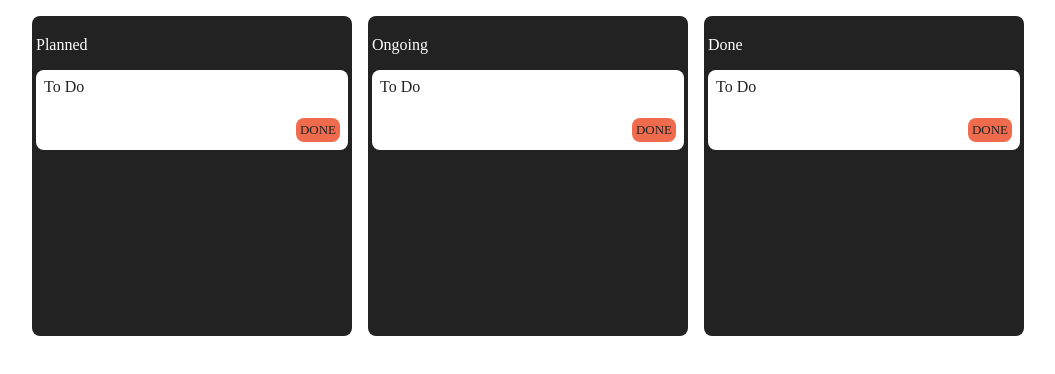
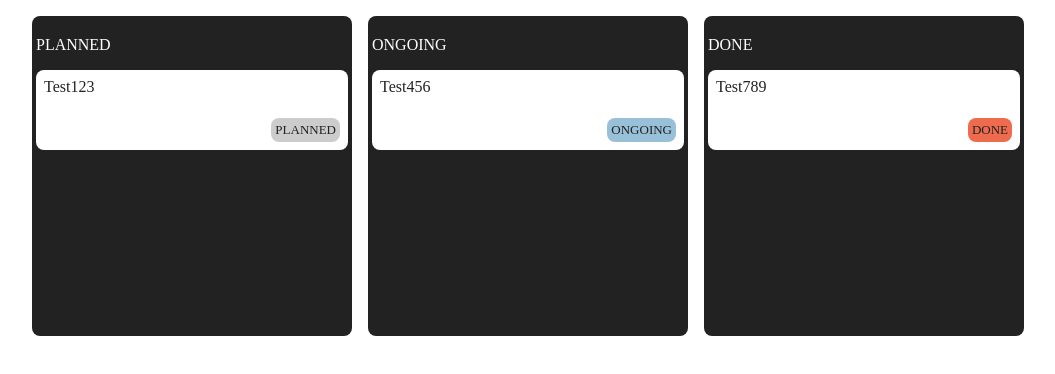
Before and after one commit to dgentilli/zustand-kanban, a React (Vite) app: page / in a window 1280 px wide. Shown: the top 374 px of the page, without its empty margins (112-1167 px from the left). Built offline with nearby package versions, Linux system fonts and the light colour scheme.

Commit message:
Implement Zustand for retrieving tasks

```diff
--- a/package.json
+++ b/package.json
@@ -12,7 +12,8 @@
   "dependencies": {
     "classnames": "^2.5.1",
     "react": "^18.3.1",
-    "react-dom": "^18.3.1"
+    "react-dom": "^18.3.1",
+    "zustand": "^4.5.4"
   },
   "devDependencies": {
     "@types/react": "^18.3.3",
--- a/src/App.tsx
+++ b/src/App.tsx
@@ -4,9 +4,9 @@ import Column from './components/Column';
 function App() {
   return (
     <div className='App'>
-      <Column state='Planned' />
-      <Column state='Ongoing' />
-      <Column state='Done' />
+      <Column state='PLANNED' />
+      <Column state='ONGOING' />
+      <Column state='DONE' />
     </div>
   );
 }
--- a/src/components/Column.tsx
+++ b/src/components/Column.tsx
@@ -1,11 +1,22 @@
 import './Column.css';
+import { TaskState, useTaskStore } from '../store';
 import Task from './Task';
+import { useMemo } from 'react';
 
-const Column = ({ state }) => {
+const tasksSelector = (state: TaskState) => state.tasks;
+
+const Column = ({ state }: { state: 'PLANNED' | 'ONGOING' | 'DONE' }) => {
+  const tasks = useTaskStore(tasksSelector);
+  const filteredTasks = useMemo(() => {
+    return tasks.filter((task) => task.state === state);
+  }, [tasks, state]);
+
   return (
     <div className='column'>
       <p>{state}</p>
-      <Task title='To Do' />
+      {filteredTasks.map((task) => (
+        <Task title={task.title} status={task.state} key={task.title} />
+      ))}
     </div>
   );
 };
--- a/src/components/Task.css
+++ b/src/components/Task.css
@@ -7,6 +7,7 @@
   display: flex;
   flex-direction: column;
   justify-content: space-between;
+  margin: 0.5rem 0;
 }
 
 .bottomWrapper {
--- a/src/components/Task.tsx
+++ b/src/components/Task.tsx
@@ -3,17 +3,16 @@ import './Task.css';
 
 interface Props {
   title: string;
+  status: 'PLANNED' | 'ONGOING' | 'DONE';
 }
 
-const STATUS = 'DONE';
-
-const Task = ({ title }: Props) => {
+const Task = ({ title, status }: Props) => {
   return (
     <div className='task'>
       <div>{title}</div>
       <div className='bottomWrapper'>
         <div></div>
-        <div className={classNames('status', STATUS)}>{STATUS}</div>
+        <div className={classNames('status', status)}>{status}</div>
       </div>
     </div>
   );
--- /dev/null
+++ b/src/store.ts
@@ -0,0 +1,27 @@
+export type TaskType = {
+  title: string;
+  state: 'PLANNED' | 'ONGOING' | 'DONE';
+};
+
+export interface TaskState {
+  tasks: TaskType[];
+}
+
+import { create } from 'zustand';
+
+export const useTaskStore = create<TaskState>(() => ({
+  tasks: [
+    {
+      title: 'Test123',
+      state: 'PLANNED',
+    },
+    {
+      title: 'Test456',
+      state: 'ONGOING',
+    },
+    {
+      title: 'Test789',
+      state: 'DONE',
+    },
+  ],
+}));
```
Also changed, not shown: 1 other file (tests, documents, lock files or other folders).
